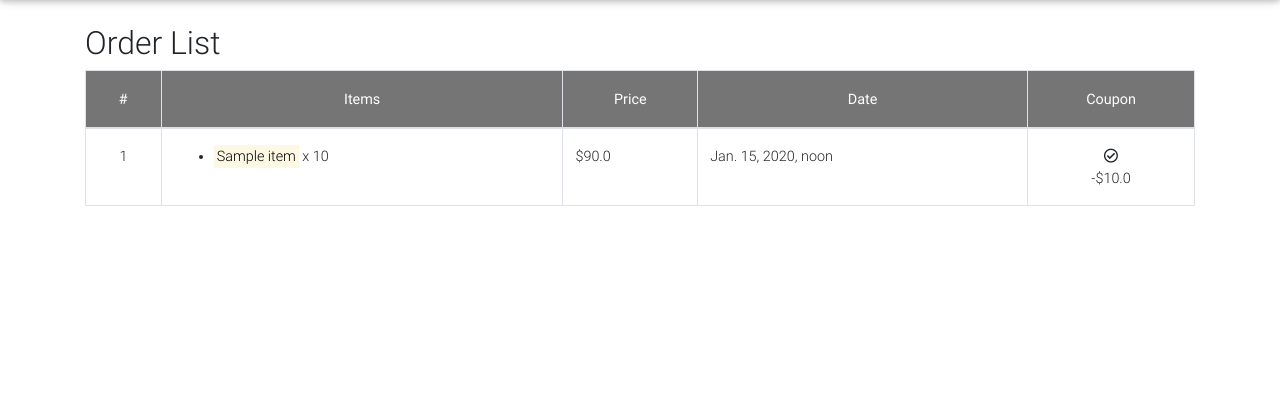
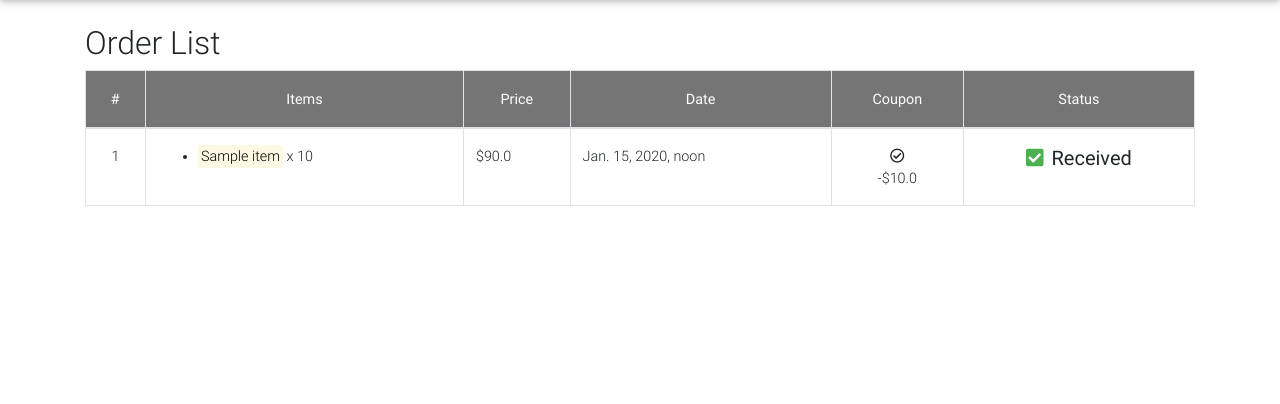
Before and after one commit to RedBullDogE/drown-store-ecommerce, a Django app: page /orders/ in a window 1280 px wide. Shown: the part 64-468 px from the top of the page. Run offline with Django 3.2, Linux system fonts and the light colour scheme; a user stored in the database is signed in; tables that the repository leaves empty hold one stand-in row (values such as "Sample post"); some libraries are stand-ins or nearby versions.

Commit message:
minor: add status column in order list

```diff
--- a/templates/views/order_list.html
+++ b/templates/views/order_list.html
@@ -19,6 +19,7 @@ Drown Store | Your orders
                         <th scope="col">Price</th>
                         <th scope="col">Date</th>
                         <th scope="col">Coupon</th>
+                        <th scope="col">Status</th>
                     </tr>
                 </thead>
                 <tbody>
@@ -58,16 +59,30 @@ Drown Store | Your orders
                             {% endif %}
                             {% endif %}
                         </td>
+                        <td class="text-center">
+                            <h5>
+                                <strong>
+                                {% if order.received %}
+                                <i class="fas fa-check-square green-text mr-2"></i>Received
+                                {% elif order.being_delivered %}
+                                <i class="fas fa-plane blue-text mr-2"></i>Being delivered
+                                {% else %}
+                                <i class="fas fa-cog grey-text mr-2"></i>In processing
+                                {% endif %}
+                                </strong>
+                            </h5>
+
+                        </td>
 
                     </tr>
                     {% empty %}
                     <tr class="text-center">
-                        <td colspan="5">
+                        <td colspan="6">
                             <p class="h3">Your order list is empty yet! Let's make the first order :)</p>
                         </td>
                     </tr>
                     <tr class="text-center">
-                        <td colspan="5">
+                        <td colspan="6">
                             <a href="/" class="btn btn-light">Go to the home page!</a>
                         </td>
                     </tr>
```
Also changed, not shown: templates/views/product.html (+0 -9 lines).
